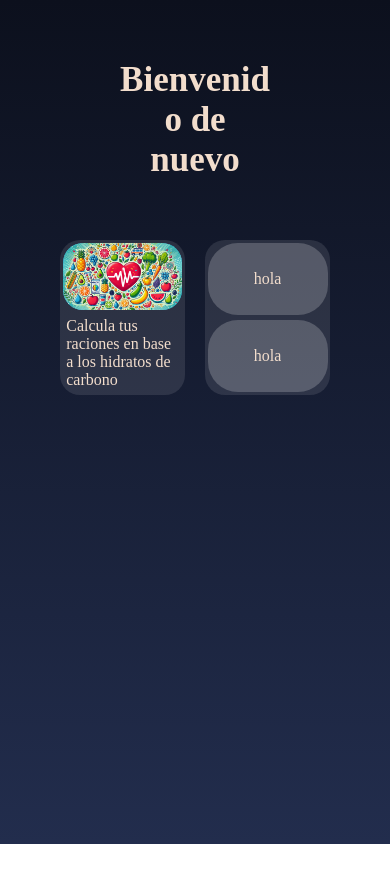
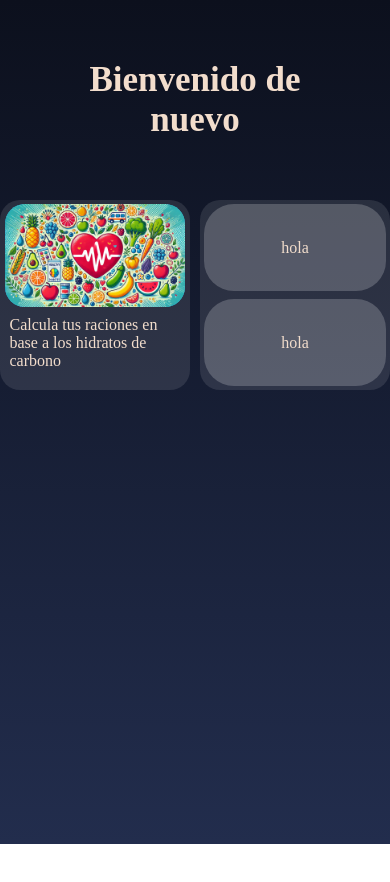
Before and after one commit to WoLKaR-dev/webTest, a website: page index.html in a window 390 px wide. Drawn offline with Linux system fonts and the light colour scheme; a web font is replaced by a local one.

Commit message:
Add files via upload

```diff
--- a/estilos.css
+++ b/estilos.css
@@ -31,10 +31,13 @@ body {
 }
 
 .sectionGeneral{
-    justify-content: center;
+    width: 100%;
+    margin: 0px;
+    justify-content: left;
 }
 
 .grid-container {
+    width: 100%;
     justify-content: center;
     display: flex;
     gap: 20px; /* Espacio entre columnas */
@@ -100,16 +103,17 @@ body {
     .grid-container {
         flex-direction: row; /* Mantiene las columnas en paralelo */
         justify-content: center; /* Centra las columnas en el contenedor */
+        gap: 10px;
     }
 
 
     .grid-item-left, .grid-item-right {
-        width: 90%;
+        width: 45%;
         border-radius: 20px;
     }
 
     .grid-item-left p, .grid-item-right p {
-        font-size: 1.2rem; /* Ajusta el tamaño de fuente para pantallas pequeñas */
+        font-size: 2rem; /* Ajusta el tamaño de fuente para pantallas pequeñas */
     }
 
     .grid-item-right .sub-item {
```
Also changed, not shown: index.html (+1 -0 lines).
